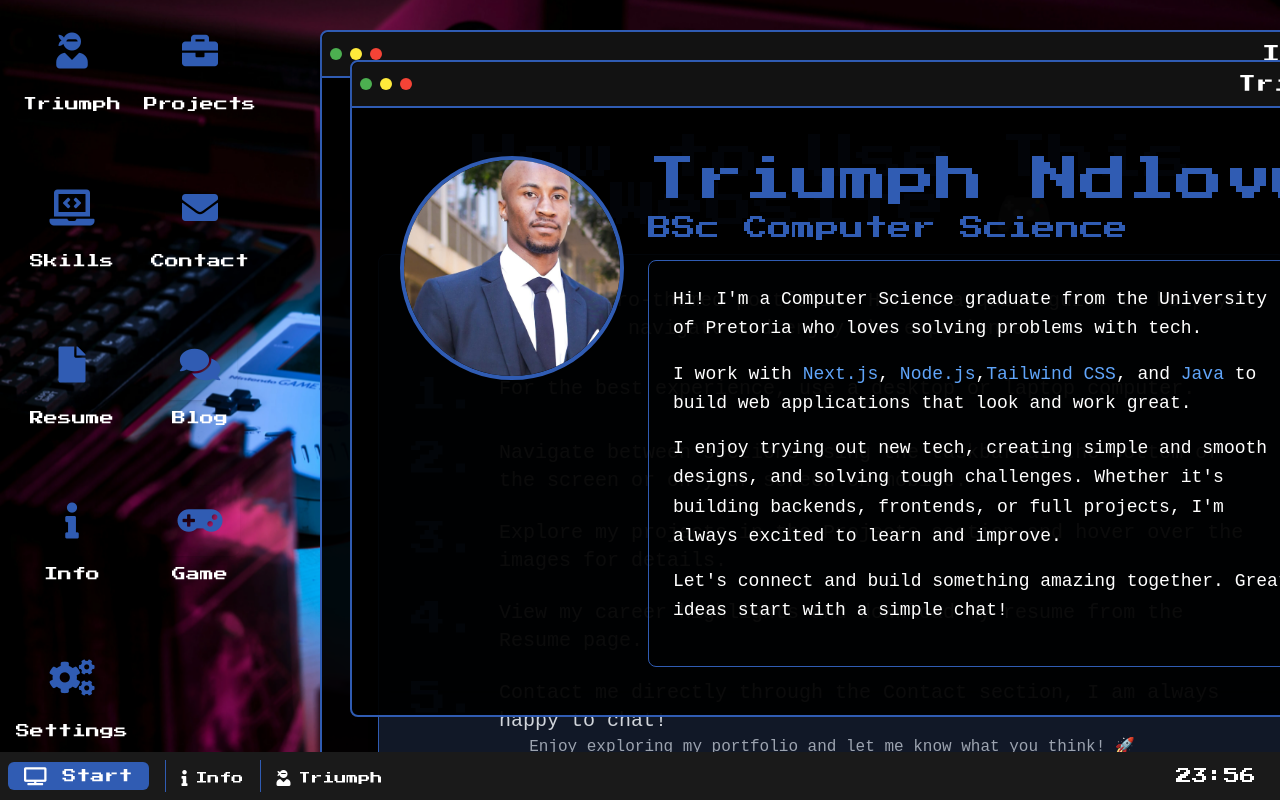
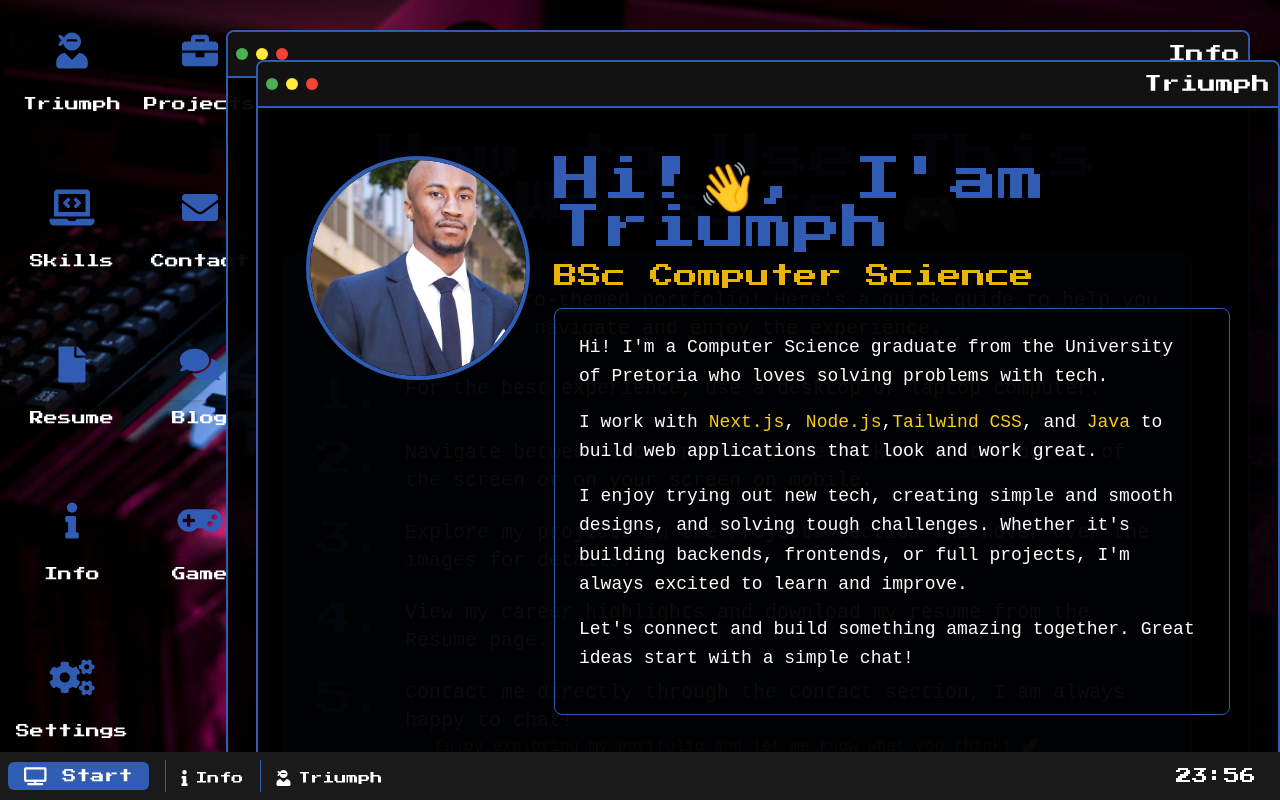
Before and after one commit to TriumphNdlovu/triumph-portfolio, a Next.js app: page / in a window 1280 px wide. Both pictures are taken after a click on the element "Triumph". Built offline with nearby package versions, Linux system fonts and the light colour scheme.

Commit message:
Few colour refactors, responsibility refactor

```diff
--- a/src/Components/About/page.tsx
+++ b/src/Components/About/page.tsx
@@ -1,4 +1,7 @@
+import Image from "next/image";
+
 export default function About() {
+
   return (
     <section
       id="about"
@@ -6,23 +9,38 @@ export default function About() {
     >
       <div className="flex flex-col md:flex-row items-center md:items-start space-y-6 md:space-y-0 md:space-x-6">
         {/* Profile Image */}
-        <div className="flex-shrink-0">
-          <div className="w-40 h-40 md:w-56 md:h-56 rounded-full overflow-hidden border-4 border-neonGreen shadow-md">
-            <img
+          <div className="flex-shrink-0">
+          <div className="relative w-40 h-40 md:w-56 md:h-56 rounded-full overflow-hidden border-4 hover:border-yellow-500 border-neonGreen shadow-md group">
+            {/* Default Image */}
+            <Image
               src="/profilePicture.png"
               alt="Triumph"
-              className="w-full h-full object-cover"
+              layout="fill"
+              objectFit="cover"
+              className="rounded-full transition-opacity duration-500 group-hover:opacity-0"
+            />
+            {/* Hover Image */}
+            <Image
+              src="/profilePicture-funk.png"
+              alt="Triumph Hover"
+              layout="fill"
+              objectFit="cover"
+              className="rounded-full absolute top-0 left-0 transition-opacity duration-500 opacity-0 group-hover:opacity-100"
             />
           </div>
         </div>
+
+
+
 
         {/* Text Content */}
         <div className="flex flex-col items-center md:items-start text-center md:text-left max-w-6xl">
           {/* Name and Title */}
           <h1 className="text-4xl md:text-5xl font-pixel text-neonGreen mb-2">
-            Triumph Ndlovu
+            Hi!<a className="hover:animate-glitch">👋</a>, I'am Triumph
+
           </h1>
-          <h2 className="text-lg md:text-2xl font-pixel text-neonGreen mb-4">
+          <h2 className="text-lg md:text-2xl font-pixel text-yellow-500 mb-4">
             BSc Computer Science
           </h2>
 
@@ -32,8 +50,8 @@ export default function About() {
               Hi! I'm a Computer Science graduate from the University of Pretoria who loves solving problems with tech.
             </p>
             <p className="text-white font-vt323 text-lg leading-relaxed mb-4">
-              I work with <span className="text-blue-400">Next.js</span>, <span className="text-blue-400">Node.js</span>,
-              <span className="text-blue-400">Tailwind CSS</span>, and <span className="text-blue-400">Java</span> to build web applications that look and work great.
+              I work with <span className="text-yellow-400">Next.js</span>, <span className="text-yellow-400">Node.js</span>,
+              <span className="text-yellow-400">Tailwind CSS</span>, and <span className="text-yellow-400">Java</span> to build web applications that look and work great.
             </p>
             <p className="text-white font-vt323 text-lg leading-relaxed mb-4">
               I enjoy trying out new tech, creating simple and smooth designs, and solving tough challenges. Whether it's building backends, frontends, or full projects, I'm always excited to learn and improve.
--- a/src/Components/Contact/page.tsx
+++ b/src/Components/Contact/page.tsx
@@ -26,26 +26,26 @@ export default function Contact() {
               type="text"
               id="name"
               placeholder="Your Name"
-              className="w-full p-4 mb-4 bg-black text-neonGreen rounded border border-gray-700 focus:outline-none"
+              className="w-full p-4 mb-4 bg-black text-yellow-500 rounded border border-gray-700 focus:outline-none"
               required
             />
             <input
               type="email"
               id="email"
               placeholder="Your Email"
-              className="w-full p-4 mb-4 bg-black text-neonGreen rounded border border-gray-700 focus:outline-none"
+              className="w-full p-4 mb-4 bg-black text-yellow-500 rounded border border-gray-700 focus:outline-none"
               required
             />
             <textarea
               id="message"
               placeholder="Your Message"
-              className="w-full p-4 mb-6 bg-black text-neonGreen rounded border border-gray-700 focus:outline-none"
+              className="w-full p-4 mb-6 bg-black text-yellow-500 rounded border border-gray-700 focus:outline-none"
               rows={4}
               required
             />
             <button
               type="submit"
-              className="w-full py-3 bg-neonGreen text-black font-semibold rounded hover:bg-gray-800 transition duration-300"
+              className="w-full py-3 bg-neonGreen text-white font-pixel rounded hover:text-black hover:bg-yellow-500 transition duration-300"
             >
               Send Message
             </button>
--- a/src/Components/Game/page.tsx
+++ b/src/Components/Game/page.tsx
@@ -45,8 +45,8 @@ export default function Game() {
         Whack-a-Frog!
       </h2>
       <div className="text-center text-lg font-vt323 text-gray-300 mb-6">
-        <p className="text-3xl text-red-500 font-pixel mb-6">Score: {score}</p>
-        <p className="text-2xl text-green-500">{timer}s</p>
+        <p className="text-3xl text-yellow-500 font-pixel mb-6">Score: {score}</p>
+        <p className="text-2xl text-red-500">{timer}s</p>
       </div>
 
       <div className="flex justify-center items-center mb-6">
@@ -55,7 +55,7 @@ export default function Game() {
             <div
               key={index}
               className={`h-24 w-24 bg-black rounded-lg border-2 border-neonGreen relative ${
-                index === molePosition ? "bg-neonGreen" : ""
+                index === molePosition ? "bg-yellow-500" : ""
               } ${gameStarted ? "" : "pointer-events-none"}`}
               onClick={() => hitMole(index)}
             >
@@ -74,7 +74,7 @@ export default function Game() {
         <div className="text-center mt-6">
           <button
             onClick={startGame}
-            className="px-6 py-3 bg-neonGreen text-white rounded-lg font-pixel hover:bg-blue-500 transition duration-300"
+            className="px-6 py-3 bg-neonGreen text-white rounded-lg font-pixel hover:bg-yellow-500 transition duration-300"
           >
             Start Game
           </button>
@@ -87,7 +87,7 @@ export default function Game() {
           <p className="text-xl text-gray-400 font-vt323 mb-6">Frogs Caught: {score}</p>
           <button
             onClick={startGame}
-            className="px-6 py-3 bg-neonGreen text-white rounded-lg font-pixel hover:bg-blue-500 transition duration-300"
+            className="px-6 py-3 bg-neonGreen text-white rounded-lg font-pixel hover:bg-yellow-500 transition duration-300"
           >
             Play Again
           </button>
--- a/src/Components/Info/page.tsx
+++ b/src/Components/Info/page.tsx
@@ -7,7 +7,8 @@ export default function Info() {
 
       <div className="bg-gray-900 p-8 rounded-lg border border-neonGreen shadow-lg max-w-6xl mx-auto">
         <p className="text-lg sm:text-xl text-gray-300 font-vt323 mb-8 leading-relaxed">
-          Welcome to my retro-themed portfolio! Here’s a quick guide to help you navigate and enjoy the experience.
+          Welcome to my retro-themed portfolio! Here's a quick guide to help you navigate and enjoy the experience.
+
         </p>
 
         {/* Instructions Section */}
--- a/src/Components/Projects/page.tsx
+++ b/src/Components/Projects/page.tsx
@@ -19,7 +19,7 @@ export default function Projects() {
     {
       title: 'Point of Sale (POS) System',
       description: 'The POS System(Desktop App) is a user-friendly application designed to streamline sales and inventory management for retail businesses. It features barcode scanning for quick product searches, real-time inventory updates, and secure transaction processing...',
-      techStack: ['Java Swing', 'Maven', 'JPA', 'Barcode Scanning','Posgres Database'],
+      techStack: ['Java Swing', 'Maven', 'JPA', 'Barcode Scanning','PosgreSQL Database'],
       imageUrl: '/project3-image.jpg',
       github: 'https://github.com/TriumphNdlovu/pos_system',
     },
@@ -61,7 +61,7 @@ export default function Projects() {
             ))}
           </div>
           <a className="inline-block mt-4 px-6 py-2 bg-neonGreen text-gray-900
-                        rounded-lg font-pixel hover:bg-blue-500 transition duration-300
+                        rounded-lg font-pixel hover:bg-yellow-500 transition duration-300
                         cursor-pointer w-full justify-center text-center"
             onClick={() => window.open(project.github, '_blank')}
           >
--- a/src/Components/Resume/page.tsx
+++ b/src/Components/Resume/page.tsx
@@ -28,7 +28,7 @@ export default function Resume() {
           <a
             href="/resume.pdf"
             download
-            className="inline-block mt-4 px-6 py-2 bg-neonGreen text-gray-900 rounded-lg font-pixel hover:bg-blue-500 transition duration-300"
+            className="inline-block mt-4 px-6 py-2 bg-neonGreen text-gray-900 rounded-lg font-pixel hover:bg-yellow-500 transition duration-300"
           >
             Download Resume
           </a>
--- a/src/Components/Skills/page.tsx
+++ b/src/Components/Skills/page.tsx
@@ -33,7 +33,7 @@ export default function Skills() {
       <div className="space-y-8">
         {Object.entries(groupedSkills).map(([category, skills]) => (
           <div key={category}>
-            <h2 className="text-2xl text-neonGreen font-pixel font-semibold mb-4">{category}</h2>
+            <h2 className="text-2xl text-yellow-500 font-pixel font-semibold mb-4">{category}</h2>
             <div className="grid grid-cols-1 sm:grid-cols-2 md:grid-cols-3 lg:grid-cols-4 gap-8">
               {skills.map((skill, index) => (
                 <div
--- a/src/app/page.tsx
+++ b/src/app/page.tsx
@@ -22,14 +22,19 @@ export default function Home() {
   if (!openWindows.includes(section)) {
     setOpenWindows((prevWindows) => [...prevWindows, section]);
 
+    const offset = 30;
+    const defaultWidth = 80;
+    const defaultHeight = 70;
+    const screenWidth = window.innerWidth;
+    const screenHeight = window.innerHeight;
+
     let newPosition = { top: 30, left: 320 };
-      let newSize = { width: 80, height: 80 };
-      let offset = 30;
+    let newSize = { width: defaultWidth, height: defaultHeight };
 
-      if (window.innerWidth < 768) {
+
+    if (screenWidth < 768) {
       newPosition = { top: 1, left: 1 };
       newSize = { width: 99, height: 99 };
-        offset = 0;
     }
 
     const existingPositions = Object.values(positions);
@@ -37,6 +42,13 @@ export default function Home() {
       const lastPosition = existingPositions[existingPositions.length - 1];
       newPosition.top = lastPosition.top + offset;
       newPosition.left = lastPosition.left + offset;
+    }
+
+    if (newPosition.left + (screenWidth * (defaultWidth / 100)) > screenWidth) {
+      newPosition.left = screenWidth - screenWidth * (defaultWidth / 100) - offset;
+    }
+    if (newPosition.top + (screenHeight * (defaultHeight / 100)) > screenHeight) {
+      newPosition.top = screenHeight - screenHeight * (defaultHeight / 100) - offset;
     }
 
     setPositions((prevPositions) => ({
@@ -50,6 +62,7 @@ export default function Home() {
     }));
   }
 };
+
 
   const handleWindowClose = (section: string) => {
     setOpenWindows((prevWindows) => prevWindows.filter((window) => window !== section));
@@ -238,7 +251,7 @@ export default function Home() {
 
         <div className="fixed bottom-0 left-0 right-0 bg-[#1A1A1A] text-white sm:flex items-center h-12 p-2 shadow-lg font-pixel z-[60] hidden">
           <div
-            className="start-button flex items-center space-x-4 px-4 cursor-pointer bg-neonGreen mr-4 hover:bg-[#3a3a3a] rounded-md py-1"
+            className="start-button flex items-center space-x-4 px-4 cursor-pointer bg-neonGreen mr-4 hover:text-black hover:bg-yellow-500 rounded-md py-1"
             onClick={toggleStartMenu}
           >
             <i className="fas fa-tv text-lg"></i>
@@ -246,12 +259,12 @@ export default function Home() {
           </div>
 
           {startMenuOpen && (
-            <div className="absolute bottom-12 left-4 bg-[#121212] border-2 border-neonGreen rounded-lg p-4 shadow-md z-50">
+            <div className="absolute bottom-12 left-4 bg-[#121212] border-2 border-yellow-500 rounded-lg p-4 shadow-md z-50">
               <ul className="font-pixel text-sm">
                 {['Triumph', 'projects', 'skills', 'contact', 'resume', 'blog','info', 'Game',  'Settings'].map((section) => (
                   <li
                     key={section}
-                    className="cursor-pointer hover:bg-[#3a3a3a] rounded-md px-2 py-1"
+                    className="cursor-pointer hover:bg-neonGreen rounded-md px-2 py-1"
                     onClick={() => {
                       handleWindowOpen(section);
                       toggleStartMenu();
```
Also changed, not shown: public/profilePicture-funk.png (added). Lines whose indentation alone changed are shown as unchanged.
